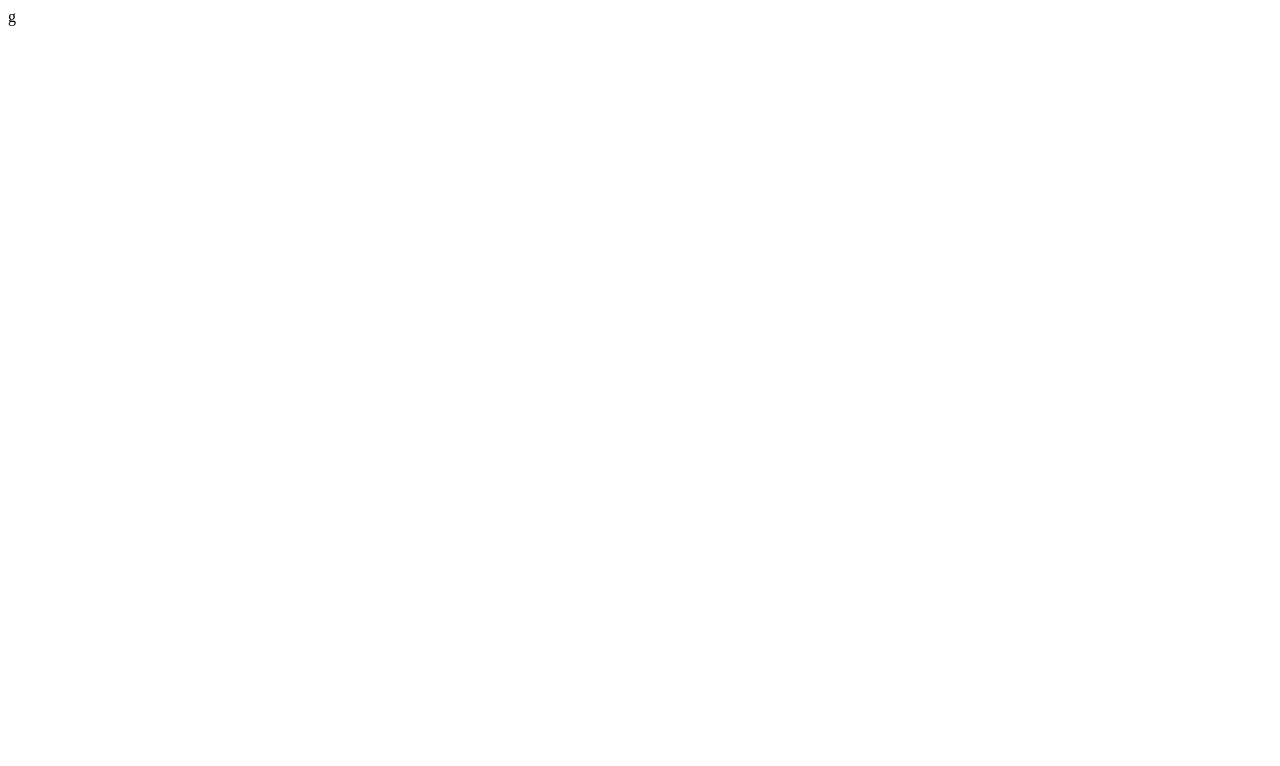
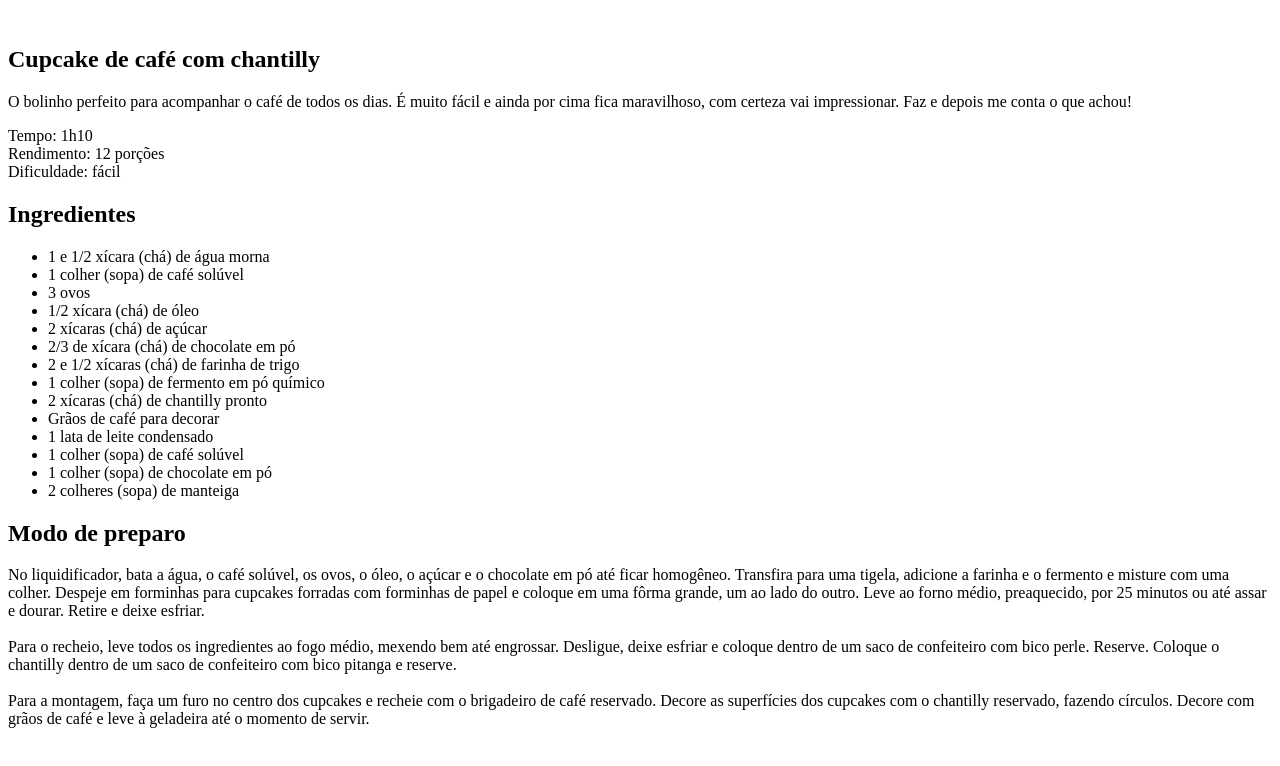
Before and after one commit to aliicezzz/cupcake-recipe, a plain HTML site: page index.html in a window 1280 px wide. Drawn offline with Linux system fonts and the light colour scheme.

Commit message:
feat: initialize HTML structure

```diff
--- a/index.html
+++ b/index.html
@@ -6,6 +6,45 @@
     <title>Página de receita</title>
 </head>
 <body>
-
+    <div id="page">
+      <img src="" alt="">
+      <main>
+        <section id="about">
+            <h1>Cupcake de café com chantilly</h1>
+            <p>O bolinho perfeito para acompanhar o café de todos os dias. É muito fácil e ainda por cima fica maravilhoso, com certeza vai impressionar. Faz e depois me conta o que achou!</p>
+            <p> Tempo: 1h10 <br>
+                Rendimento: 12 porções<br>
+                Dificuldade: fácil
+            </p>
+        </section>
+        <section id="ingredients">
+            <h2>Ingredientes</h2>
+            <ul>
+                <li>1 e 1/2 xícara (chá) de água morna</li>
+                <li>1 colher (sopa) de café solúvel</li>
+                <li>3 ovos</li>
+                <li>1/2 xícara (chá) de óleo</li>
+                <li>2 xícaras (chá) de açúcar</li>
+                <li>2/3 de xícara (chá) de chocolate em pó</li>
+                <li>2 e 1/2 xícaras (chá) de farinha de trigo</li>
+                <li>1 colher (sopa) de fermento em pó químico</li>
+                <li>2 xícaras (chá) de chantilly pronto</li>
+                <li>Grãos de café para decorar</li>
+                <li>1 lata de leite condensado</li>
+                <li>1 colher (sopa) de café solúvel</li>
+                <li>1 colher (sopa) de chocolate em pó</li>
+                <li>2 colheres (sopa) de manteiga</li>
+              </ul>
+        </section>
+        <section id="preparation">
+            <h2>Modo de preparo</h2>
+            <p>
+                No liquidificador, bata a água, o café solúvel, os ovos, o óleo, o açúcar e o chocolate em pó até ficar homogêneo. Transfira para uma tigela, adicione a farinha e o fermento e misture com uma colher. Despeje em forminhas para cupcakes forradas com forminhas de papel e coloque em uma fôrma grande, um ao lado do outro. Leve ao forno médio, preaquecido, por 25 minutos ou até assar e dourar. Retire e deixe esfriar. <br><br>
+                Para o recheio, leve todos os ingredientes ao fogo médio, mexendo bem até engrossar. Desligue, deixe esfriar e coloque dentro de um saco de confeiteiro com bico perle. Reserve. Coloque o chantilly dentro de um saco de confeiteiro com bico pitanga e reserve. <br><br>
+                Para a montagem, faça um furo no centro dos cupcakes e recheie com o brigadeiro de café reservado. Decore as superfícies dos cupcakes com o chantilly reservado, fazendo círculos. Decore com grãos de café e leve à geladeira até o momento de servir.
+            </p>
+        </section>
+      </main>
+    </div>
 </body>
-</html>g
+</html>
```
